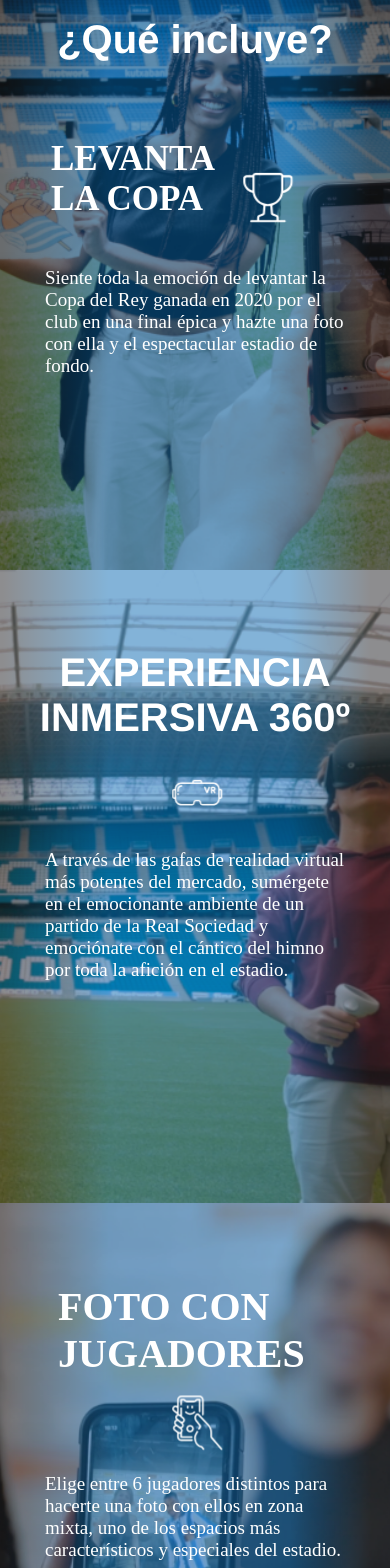
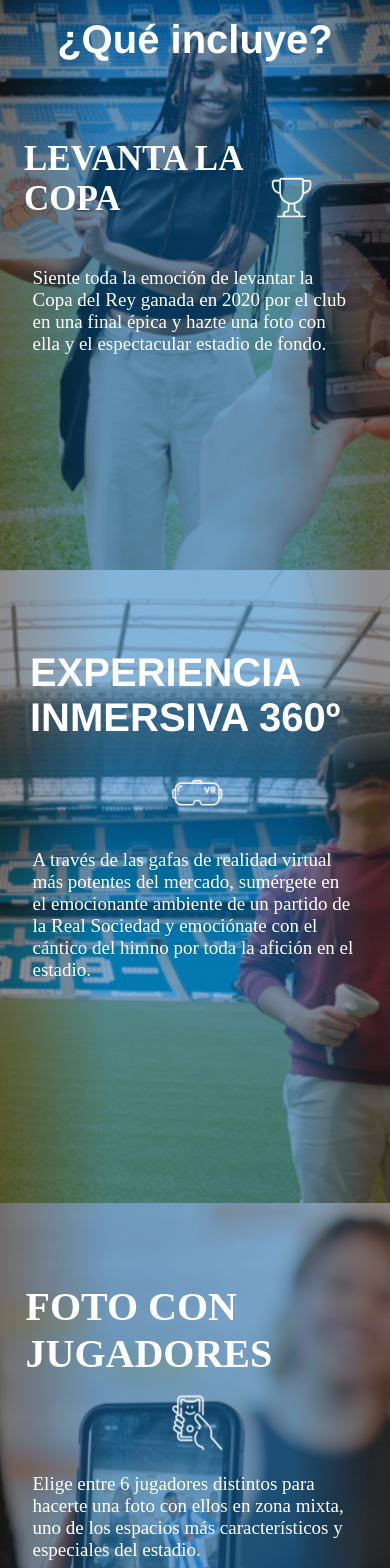
Before and after one commit to henrrymbau10/Bstadium-Real-Sociedad-Attomo, a React (Create React App) app: page / in a window 390 px wide. Shown: the part 1540-3108 px from the top of the page. Built offline with nearby package versions, Linux system fonts and the light colour scheme.

Commit message:
last changes

```diff
--- a/src/components/Information/Information.jsx
+++ b/src/components/Information/Information.jsx
@@ -48,7 +48,7 @@ export default function Information() {
                     <img src={menor} alt="menor" />
                     <p><b>Menores: </b></p>
                     <div>
-                        <p>Acceso permitido a todos los públicos. Entrada</p>
+                        <p>Acceso permitido a todos los públicos. Entrada gratuita para menores de 5 años.</p>
                         <p>gratuita para menores de 5 años.</p>
                     </div>
                 </div>
--- a/src/components/Main/Main.scss
+++ b/src/components/Main/Main.scss
@@ -62,12 +62,13 @@
 
             h2 {
                 font-size: 40px;
-                margin-left: 2rem;
+                margin-left: 1.5rem;
                 padding-right: 10rem;
+
             }
 
             img {
-                width: 50px;
+                width: 45px;
                 animation-name: floating;
                 animation-duration: 2s;
                 animation-timing-function: ease;
@@ -98,7 +99,7 @@
 
         h1 {
             margin: 0;
-            text-align: center;
+            text-align: left;
             color: white;
             font-size: 46px;
             margin: 0;
@@ -115,7 +116,7 @@
         }
 
         img {
-            width: 50px;
+            width: 70px;
             padding-top: 2rem;
             animation-name: floating;
             animation-duration: 2s;
@@ -145,7 +146,7 @@
             }
 
             img {
-                width: 50px;
+                width: 60px;
                 animation-name: floating;
                 animation-duration: 2s;
                 animation-timing-function: ease;
@@ -174,7 +175,7 @@
                 padding: 0 1rem 0 1rem;
                 align-self: center;
                 text-align: left;
-                width: 300px;
+                width: 325px;
             }
         }
 
@@ -190,15 +191,17 @@
                 align-self: center;
                 padding-right: 5rem;
 
+
+
                 h2 {
                     font-size: 35px;
                     padding-right: 0rem;
                     align-self: center;
-                    width: 190px;
+
                 }
 
                 img {
-                    width: 50px;
+                    width: 40px;
                 }
 
             }
@@ -208,7 +211,7 @@
                 padding: 0;
                 align-self: center;
                 text-align: left;
-                width: 300px;
+                width: 325px;
             }
         }
 
@@ -218,6 +221,7 @@
             h1 {
                 font-size: 40px;
                 width: 350px;
+                margin-left: 20px;
             }
 
             p {
@@ -225,7 +229,7 @@
                 padding: 2rem 0 0 0;
                 align-self: center;
                 text-align: left;
-                width: 300px
+                width: 325px
             }
 
             img {
@@ -250,6 +254,7 @@
                     font-size: 40px;
                     padding-bottom: 6rem;
                     width: 274px;
+                    margin-right: 65px;
                 }
 
                 img {
@@ -263,7 +268,7 @@
                 padding: 6rem 0 0 0;
                 align-self: center;
                 text-align: left;
-                width: 300px;
+                width: 325px;
             }
         }
     }
```
